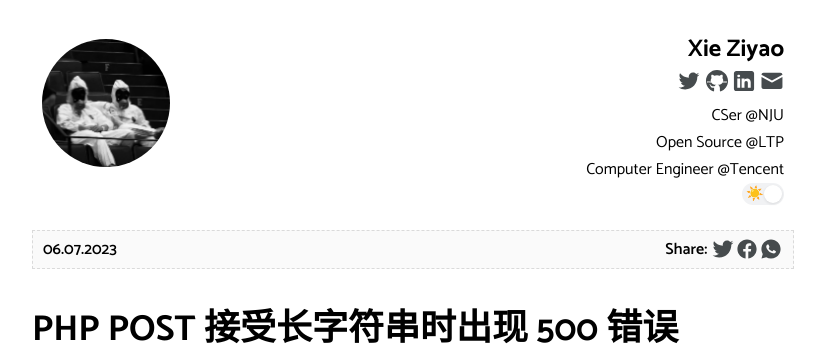
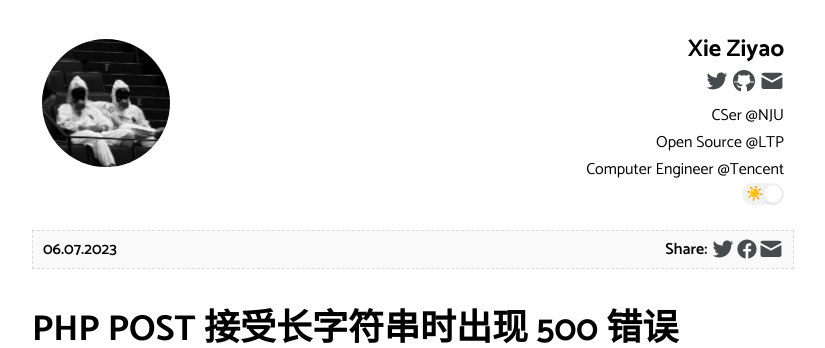
Before and after one commit to ziyaoxie/ziyaoxie.github.io, a Jekyll site: the page built from _posts/2023-07-06-500-error-accepts-long-string.md, in a window 1280 px wide. Shown: the top 348 px of the page, without its empty margins (227-1052 px from the left). Built offline with Jekyll 4.4.1, drawn with Linux system fonts in a browser that asks for light colours; comment, search, counter and statistics services are not loaded.

Commit message:
_layouts/post.html: Update post-share
Signed-off-by: ziyaoxie <ziyaoxie@outlook.com>

```diff
--- a/_config.yml
+++ b/_config.yml
@@ -7,19 +7,13 @@ description: >-
 lang: zh-CN
 timezone: Asia/Shanghai
 
-#repo: https://github.com/onepase/Ephesus # site repo [optional]
-#google_verify:      XXX # Put your Google Verification here
-#google_analytics:   UA-XXXXXXXX-00 # Put your Google Analytics code
-#discus-identifier:  XXX
-
 # Author settings
 author:
   name: Xie Ziyao
   bio: CSer @NJU <br> Open Source @LTP <br> Computer Engineer @Tencent
   picture: assets/images/profile.jpg
+  twitter: XieZiyao # twitter username
   github: ziyaoxie # github username
-  twitter: XieZiyao # twitter username
-  linkedin: xieziyao # linkedin username
   email: ziyaoxie@outlook.com # email address
 
 gitalk:
--- a/_layouts/default.html
+++ b/_layouts/default.html
@@ -22,7 +22,7 @@
 			{% if site.author.linkedin %}
 				<a href="https://linkedin.com/in/{{site.author.linkedin}}" target="_blank"><img src="assets/images/icon/linkedin.svg" class="social-icon"></a>
 			{% endif %}
-			<a href="about"><img src="assets/images/icon/me.svg" class="social-icon"></a>
+			<a href="about"><img src="assets/images/icon/mail.svg" class="social-icon"></a>
 			<br>
 			{{ site.author.bio }}
 			<br>
--- a/_layouts/post.html
+++ b/_layouts/post.html
@@ -13,9 +13,15 @@ layout: default
 	<div class="post-date">{{ page.date | date: "%d.%m.%Y" }}</div>
 	<div class="post-share">
 		Share:&nbsp;
-		<a href="https://twitter.com/intent/tweet?source=tweetbutton&amp;original_referer={{site.url}}/{{page.slug}}&amp;text={{page.title}} - {{site.url}}/{{page.slug}}" target="_blank"><img src="assets/images/icon/twitter.svg" class="social-icon"></a>
-		<a href="https://www.facebook.com/sharer/sharer.php?u={{site.url}}/{{page.slug}}" target="_blank"><img src="assets/images/icon/facebook.svg" class="social-icon"></a>
-		<a href="https://api.whatsapp.com/send?text={{site.url}}/{{page.slug}}" target="_blank"><img src="assets/images/icon/whatsapp.svg" class="social-icon"></a>
+		<a href="https://twitter.com/intent/tweet?source=tweetbutton&amp;original_referer={{site.url}}/{{page.slug}}&amp;text={{page.title}} - {{site.url}}/{{page.slug}}" target="_blank">
+			<img src="assets/images/icon/twitter.svg" class="social-icon">
+		</a>
+		<a href="https://www.facebook.com/sharer/sharer.php?u={{site.url}}/{{page.slug}}" target="_blank">
+			<img src="assets/images/icon/facebook.svg" class="social-icon">
+		</a>
+		<a href="mailto:?subject={{page.title}}&body={{site.url}}/{{page.slug}}" target="_blank">
+			<img src="assets/images/icon/mail.svg" class="social-icon">
+		</a>
 	</div>
 </div>
 
```
Also changed, not shown: assets/images/icon/mail.svg (renamed from assets/images/icon/me.svg).
